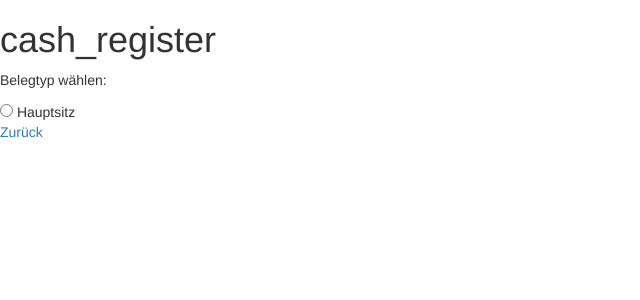
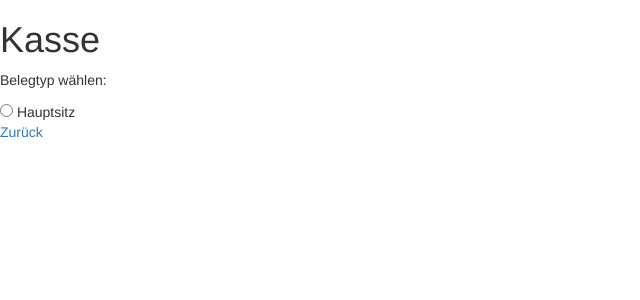
Before and after one commit to 12Balu34/BelegTinder, an Angular app: page /categorize/cash_register in a window 1280 px wide. Shown: the top 300 px of the page, without its empty margins (0-640 px from the left). Built offline with nearby package versions, Linux system fonts and the light colour scheme.

Commit message:
prettified the name of categorizing

```diff
--- a/src/app/categorize/categorize.component.html
+++ b/src/app/categorize/categorize.component.html
@@ -1,4 +1,4 @@
-<h1>{{type}}</h1>
+<h1>{{category.name}}</h1>
 
 <p>
   Belegtyp wählen:
--- a/src/app/categorize/categorize.component.ts
+++ b/src/app/categorize/categorize.component.ts
@@ -11,14 +11,15 @@ export class CategorizeComponent implements OnInit {
   type: string;
   selectedDocumentType: string;
   allDocumentTypes: string[];
+  category: { name: string; id: string; availableTypes: { name: string }[] };
 
   constructor(private route: ActivatedRoute, private service: DocumentTypesService) {
   }
 
   ngOnInit() {
     this.refreshRouterParameters(this.route.snapshot.params);
-    const category = this.service.getCategory(this.type);
-    this.allDocumentTypes = category.availableTypes.map(t => t.name);
+    this.category = this.service.getCategory(this.type);
+    this.allDocumentTypes = this.category.availableTypes.map(t => t.name);
   }
 
   private refreshRouterParameters(params: Params) {
--- a/src/app/dashboard/dashboard.component.html
+++ b/src/app/dashboard/dashboard.component.html
@@ -1,4 +1,3 @@
-<h1>This is a test for styling!</h1>
 <img src="../assets/images/invoice1.png">
 
 <a [routerLink]="['/categorize', 'incoming_invoice']">Rechnungseingang</a>
```
